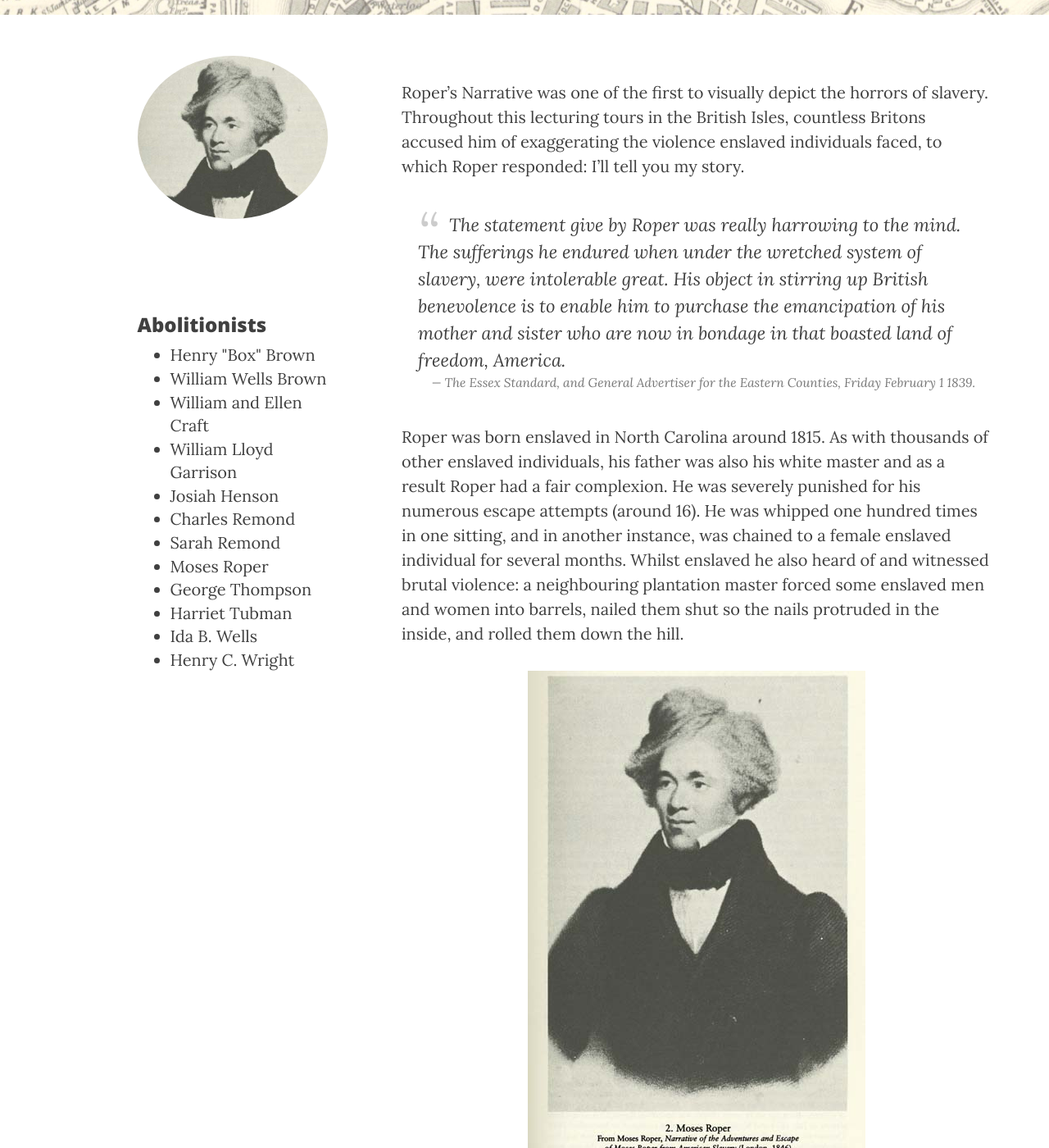
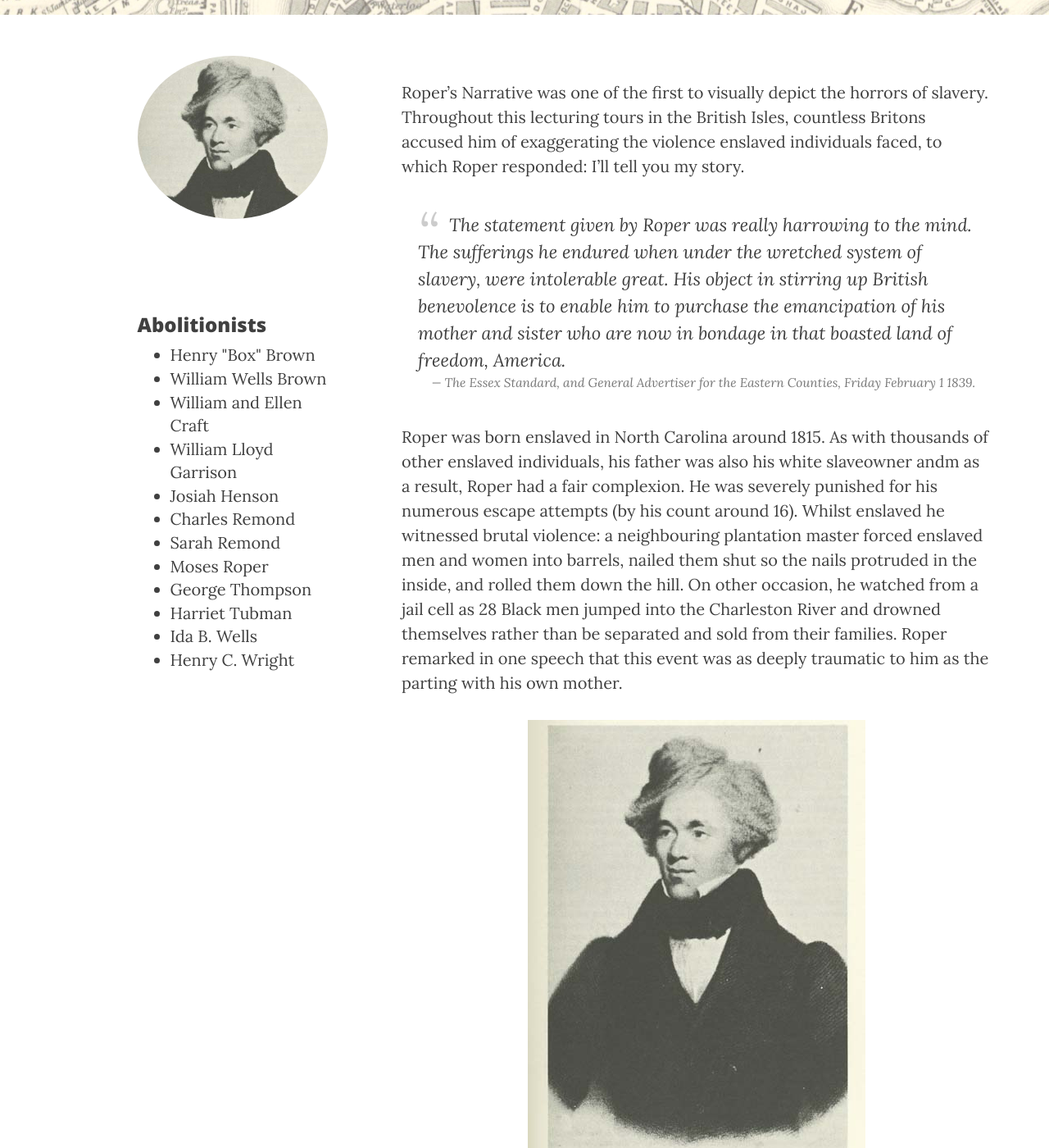
Before and after one commit to FDUK/fduk.github.io, a Jekyll site: the page built from abolitionists/MosesRoper.md, in a window 1280 px wide and 1400 px high, scrolled down 249 px. Shown: the whole window at 82% size. Built offline with Jekyll 4.4.1, drawn with Linux system fonts in a browser that asks for light colours; nearby versions of some CDN libraries; some of the changed text lies outside the part shown.

Commit message:
Update MosesRoper.md

```diff
--- a/abolitionists/MosesRoper.md
+++ b/abolitionists/MosesRoper.md
@@ -7,15 +7,17 @@
 
 Roper’s Narrative was one of the first to visually depict the horrors of slavery. Throughout this lecturing tours in the British Isles, countless Britons accused him of exaggerating the violence enslaved individuals faced, to which Roper responded: I’ll tell you my story.
 
->The statement give by Roper was really harrowing to the mind. The sufferings he endured when under the wretched system of slavery, were intolerable great. His object in stirring up British benevolence is to enable him to purchase the emancipation of his mother and sister who are now in bondage in that boasted land of freedom, America.
+>The statement given by Roper was really harrowing to the mind. The sufferings he endured when under the wretched system of slavery, were intolerable great. His object in stirring up British benevolence is to enable him to purchase the emancipation of his mother and sister who are now in bondage in that boasted land of freedom, America.
 > <footer><cite>The Essex Standard, and General Advertiser for the Eastern Counties, Friday February 1 1839.</cite></footer>
 
-Roper was born enslaved in North Carolina around 1815. As with thousands of other enslaved individuals, his father was also his white master and as a result Roper had a fair complexion. He was severely punished for his numerous escape attempts (around 16). He was whipped one hundred times in one sitting, and in another instance, was chained to a female enslaved individual for several months. Whilst enslaved he also heard of and witnessed brutal violence: a neighbouring plantation master forced some enslaved men and women into barrels, nailed them shut so the nails protruded in the inside, and rolled them down the hill.
+Roper was born enslaved in North Carolina around 1815. As with thousands of other enslaved individuals, his father was also his white slaveowner andm as a result, Roper had a fair complexion. He was severely punished for his numerous escape attempts (by his count around 16). Whilst enslaved he witnessed brutal violence: a neighbouring plantation master forced enslaved men and women into barrels, nailed them shut so the nails protruded in the inside, and rolled them down the hill. On other occasion, he watched from a jail cell as 28 Black men jumped into the Charleston River and drowned themselves rather than be separated and sold from their families. Roper remarked in one speech that this event was as deeply traumatic to him as the parting with his own mother.
 
 ![Picture of Moses Roper](/img/Moses_Roper.jpg)
 <span class="caption text-muted">Moses Roper (Wikipedia)</span>
 
-Remarkably, Roper escaped from Florida (where he had been sold to another master and travelled to New York. Eventually, he visited Britain and attracted large crowds in London and towns in the North.
+Remarkably, Roper escaped from Florida (where he had been sold to another slaveowner) and travelled to New York. Eventually, he visited Britain and attracted large crowds in London and towns in the North. He was educated at University of London in 1836-37, and published his slave narrative. From 1837, he spent several years travelling around the British Isles: discover his speaking locations map using the link above, and you will see his extraordinary activism - reaching from Penzance to Inverness. He exhibited whips and chains, sometimes putting them on to illustrate how they worked, and was unrelenting in his descriptions of violence. Unfortunately, his unwillingness to compromise to Victorian sensibilities meant he faced severe criticism. Newspaper correspondents accused him of lying in his descriptions, as they could not believe such horrors could exist: even one abolitionist begged him to curtail his graphic language, but Roper replied "I shall tell the truth."
+
+Roper married an Englishwoman and had four children, briefly settling in Canada. He returned to the UK during the mid 1840s, and again in the mid 1850s. At this point he returned to the US alone, and continued lecturing into the 1880s. In 1891, he died in a Boston hospital, with his loyal dog Pete by his side.
 
 > He was very fluent in his language and eloquent in his description, but it was quite plain, even to the most casual and unreflecting observer, that his mind was often recalled to far distant climes and painful memories, when referring to his early days to the homes of his childhood and his awful hair-breadth escapes, through woods and wilds, over lake and river, now etched up a tree to escape the ruthless pursuit of men and now immersed in water to evade the scent of blood-hounds, with one of which he gave palpable proofs of a sanguinary encounter. And no wonder he should be depressed when he knows that his mother, if living, besides nine brothers and sisters are all still at the mercy of the overseer’s lash.
 > <footer><cite>The Bury and Norwich Post and Suffolk Herald, Tuesday 12 March 1861.</cite></footer>
```
